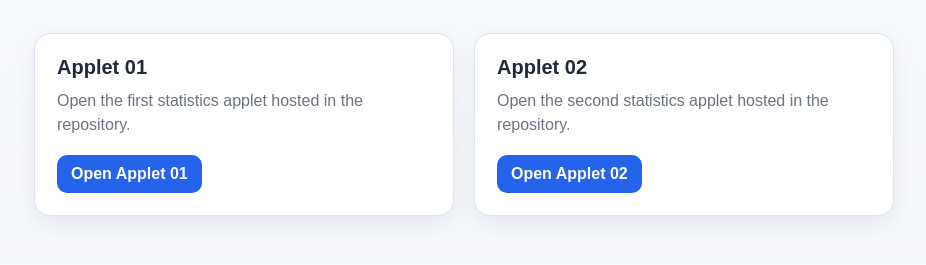
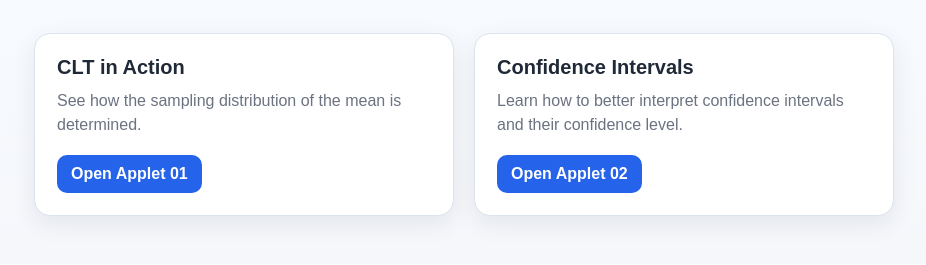
Before and after one commit to dtrStats/stats-applets, a plain HTML site: page index.html in a window 1280 px wide. Shown: the part 119-384 px from the top of the page, without its empty margins (176-1102 px from the left). Drawn offline with Linux system fonts and the light colour scheme.

Commit message:
Update index.html
Included specific information regarding the applets

```diff
--- a/index.html
+++ b/index.html
@@ -107,14 +107,14 @@
 
     <section class="grid" aria-label="Applet links">
       <article class="card">
-        <h2>Applet 01</h2>
-        <p>Open the first statistics applet hosted in the repository.</p>
+        <h2>CLT in Action</h2>
+        <p>See how the sampling distribution of the mean is determined.</p>
         <a class="btn" href="applet01/index.html">Open Applet 01</a>
       </article>
 
       <article class="card">
-        <h2>Applet 02</h2>
-        <p>Open the second statistics applet hosted in the repository.</p>
+        <h2>Confidence Intervals</h2>
+        <p>Learn how to better interpret confidence intervals and their confidence level.</p>
         <a class="btn" href="applet02/index.html">Open Applet 02</a>
       </article>
     </section>
```
